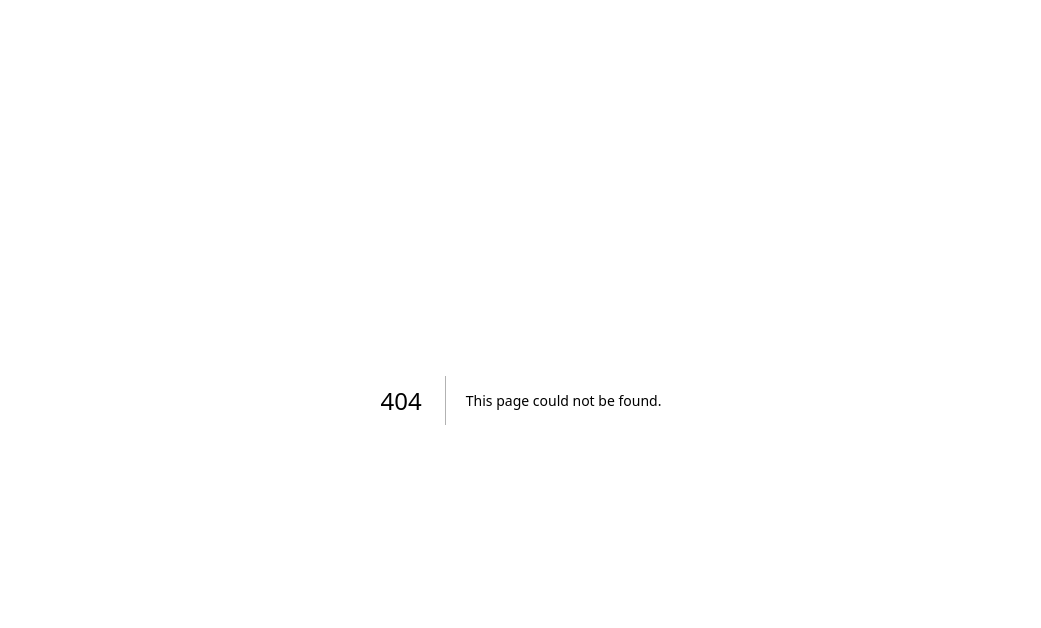
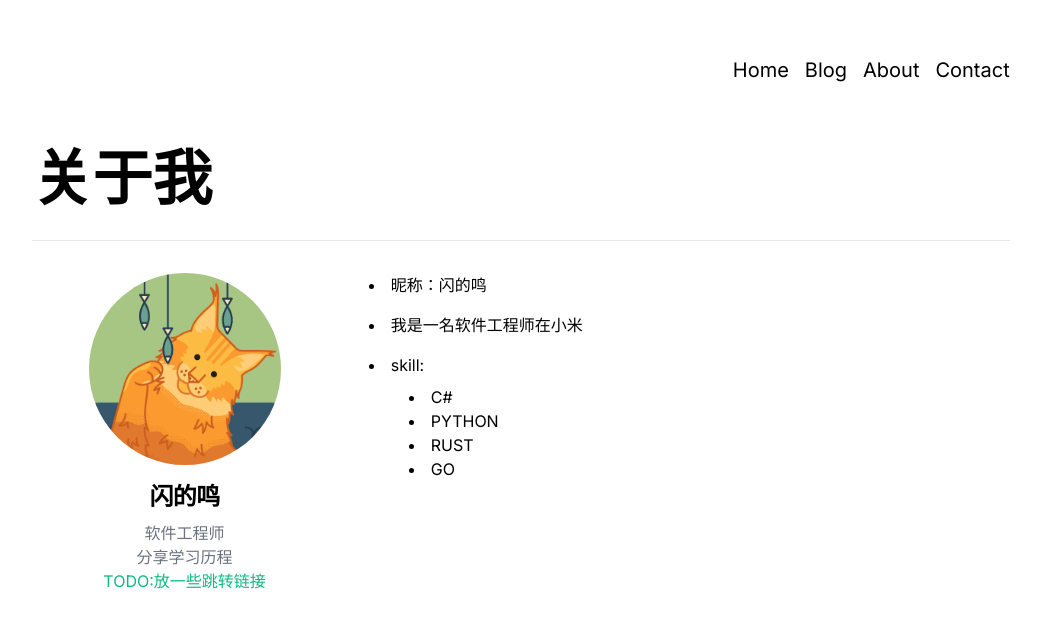
Before and after one commit to shandeming/shineee_blog, a Next.js app: page /about in a window 1280 px wide. Before the commit this address had no page. Shown: the top 628 px of the page, without its empty margins (119-1160 px from the left). Built offline with nearby package versions, Linux system fonts and the light colour scheme.

Commit message:
origin version

```diff
--- /dev/null
+++ b/src/app/about/page.tsx
@@ -0,0 +1,43 @@
+import Image from "next/image";
+const About = () => {
+  const username = "闪的鸣";
+  const description = "我是一名软件工程师在小米";
+  const skills = ["c#", "python", "rust", "go"];
+  return (
+    <div className="divide-y">
+      <h1 className="text-6xl font-bold pt-6 pb-8">关于我</h1>
+      <div className="grid grid-cols-3 gap-x-8">
+        <div className="pt-8 flex flex-col items-center">
+          <Image
+            src="/images/tr2hn5rn.png"
+            width={192}
+            height={192}
+            alt=""
+            className="rounded-full"
+          />
+          <h3 className="pt-4 pb-2 text-2xl font-bold leading-8 tracking-tight">
+            闪的鸣
+          </h3>
+          <p className="text-gray-500">软件工程师</p>
+          <p className="text-gray-500">分享学习历程</p>
+          <div className="text-emerald-500">TODO:放一些跳转链接</div>
+        </div>
+        <div className="pt-8 col-span-2">
+          <ul className="list-disc space-y-4">
+            <li>昵称：{username}</li>
+            <li>{description}</li>
+            <li>
+              skill:
+              <ul className="list-disc ml-10 mt-2">
+                {skills.map((skill) => (
+                  <li key={skill}>{skill.toUpperCase()}</li>
+                ))}
+              </ul>
+            </li>
+          </ul>
+        </div>
+      </div>
+    </div>
+  );
+};
+export default About;
--- /dev/null
+++ b/src/app/components/Header.tsx
@@ -0,0 +1,10 @@
+import Navigation from "./Navigation";
+
+const Header = () => {
+  return (
+    <header>
+      <Navigation />
+    </header>
+  );
+};
+export default Header;
--- /dev/null
+++ b/src/app/components/Navigation.tsx
@@ -0,0 +1,21 @@
+const Navigation = () => {
+  return (
+    <nav className="py-10 text-xl">
+      <ul className="flex justify-end gap-x-4">
+        <li>
+          <a href="/">Home</a>
+        </li>
+        <li>
+          <a href="/blog">Blog</a>
+        </li>
+        <li>
+          <a href="/about">About</a>
+        </li>
+        <li>
+          <a href="/contact">Contact</a>
+        </li>
+      </ul>
+    </nav>
+  );
+};
+export default Navigation;
--- a/src/app/globals.css
+++ b/src/app/globals.css
@@ -2,32 +2,18 @@
 @tailwind components;
 @tailwind utilities;
 
-:root {
-  --foreground-rgb: 0, 0, 0;
-  --background-start-rgb: 214, 219, 220;
-  --background-end-rgb: 255, 255, 255;
+* {
+  list-style-position: inside;
 }
 
-@media (prefers-color-scheme: dark) {
-  :root {
-    --foreground-rgb: 255, 255, 255;
-    --background-start-rgb: 0, 0, 0;
-    --background-end-rgb: 0, 0, 0;
-  }
+html {
+  font-family: sans-serif;
 }
 
 body {
-  color: rgb(var(--foreground-rgb));
-  background: linear-gradient(
-      to bottom,
-      transparent,
-      rgb(var(--background-end-rgb))
-    )
-    rgb(var(--background-start-rgb));
+  margin: 0 auto;
+  width: 100%;
+  max-width: 100ch;
+  padding: 1rem;
+  line-height: 1.5;
 }
-
-@layer utilities {
-  .text-balance {
-    text-wrap: balance;
-  }
-}
--- a/src/app/layout.tsx
+++ b/src/app/layout.tsx
@@ -2,6 +2,7 @@ import type { Metadata } from "next";
 import { Inter } from "next/font/google";
 import "./globals.css";
 
+import Header from "./components/Header";
 const inter = Inter({ subsets: ["latin"] });
 
 export const metadata: Metadata = {
@@ -16,7 +17,10 @@ export default function RootLayout({
 }>) {
   return (
     <html lang="en">
-      <body className={inter.className}>{children}</body>
+      <body className={inter.className}>
+        <Header />
+        {children}
+      </body>
     </html>
   );
 }
--- a/src/app/page.tsx
+++ b/src/app/page.tsx
@@ -1,113 +1,5 @@
 import Image from "next/image";
 
 export default function Home() {
-  return (
-    <main className="flex min-h-screen flex-col items-center justify-between p-24">
-      <div className="z-10 max-w-5xl w-full items-center justify-between font-mono text-sm lg:flex">
-        <p className="fixed left-0 top-0 flex w-full justify-center border-b border-gray-300 bg-gradient-to-b from-zinc-200 pb-6 pt-8 backdrop-blur-2xl dark:border-neutral-800 dark:bg-zinc-800/30 dark:from-inherit lg:static lg:w-auto  lg:rounded-xl lg:border lg:bg-gray-200 lg:p-4 lg:dark:bg-zinc-800/30">
-          Get started by editing&nbsp;
-          <code className="font-mono font-bold">src/app/page.tsx</code>
-        </p>
-        <div className="fixed bottom-0 left-0 flex h-48 w-full items-end justify-center bg-gradient-to-t from-white via-white dark:from-black dark:via-black lg:static lg:h-auto lg:w-auto lg:bg-none">
-          <a
-            className="pointer-events-none flex place-items-center gap-2 p-8 lg:pointer-events-auto lg:p-0"
-            href="https://vercel.com?utm_source=create-next-app&utm_medium=appdir-template&utm_campaign=create-next-app"
-            target="_blank"
-            rel="noopener noreferrer"
-          >
-            By{" "}
-            <Image
-              src="/vercel.svg"
-              alt="Vercel Logo"
-              className="dark:invert"
-              width={100}
-              height={24}
-              priority
-            />
-          </a>
-        </div>
-      </div>
-
-      <div className="relative flex place-items-center before:absolute before:h-[300px] before:w-full sm:before:w-[480px] before:-translate-x-1/2 before:rounded-full before:bg-gradient-radial before:from-white before:to-transparent before:blur-2xl before:content-[''] after:absolute after:-z-20 after:h-[180px] after:w-full sm:after:w-[240px] after:translate-x-1/3 after:bg-gradient-conic after:from-sky-200 after:via-blue-200 after:blur-2xl after:content-[''] before:dark:bg-gradient-to-br before:dark:from-transparent before:dark:to-blue-700 before:dark:opacity-10 after:dark:from-sky-900 after:dark:via-[#0141ff] after:dark:opacity-40 before:lg:h-[360px] z-[-1]">
-        <Image
-          className="relative dark:drop-shadow-[0_0_0.3rem_#ffffff70] dark:invert"
-          src="/next.svg"
-          alt="Next.js Logo"
-          width={180}
-          height={37}
-          priority
-        />
-      </div>
-
-      <div className="mb-32 grid text-center lg:max-w-5xl lg:w-full lg:mb-0 lg:grid-cols-4 lg:text-left">
-        <a
-          href="https://nextjs.org/docs?utm_source=create-next-app&utm_medium=appdir-template&utm_campaign=create-next-app"
-          className="group rounded-lg border border-transparent px-5 py-4 transition-colors hover:border-gray-300 hover:bg-gray-100 hover:dark:border-neutral-700 hover:dark:bg-neutral-800/30"
-          target="_blank"
-          rel="noopener noreferrer"
-        >
-          <h2 className={`mb-3 text-2xl font-semibold`}>
-            Docs{" "}
-            <span className="inline-block transition-transform group-hover:translate-x-1 motion-reduce:transform-none">
-              -&gt;
-            </span>
-          </h2>
-          <p className={`m-0 max-w-[30ch] text-sm opacity-50`}>
-            Find in-depth information about Next.js features and API.
-          </p>
-        </a>
-
-        <a
-          href="https://nextjs.org/learn?utm_source=create-next-app&utm_medium=appdir-template-tw&utm_campaign=create-next-app"
-          className="group rounded-lg border border-transparent px-5 py-4 transition-colors hover:border-gray-300 hover:bg-gray-100 hover:dark:border-neutral-700 hover:dark:bg-neutral-800/30"
-          target="_blank"
-          rel="noopener noreferrer"
-        >
-          <h2 className={`mb-3 text-2xl font-semibold`}>
-            Learn{" "}
-            <span className="inline-block transition-transform group-hover:translate-x-1 motion-reduce:transform-none">
-              -&gt;
-            </span>
-          </h2>
-          <p className={`m-0 max-w-[30ch] text-sm opacity-50`}>
-            Learn about Next.js in an interactive course with&nbsp;quizzes!
-          </p>
-        </a>
-
-        <a
-          href="https://vercel.com/templates?framework=next.js&utm_source=create-next-app&utm_medium=appdir-template&utm_campaign=create-next-app"
-          className="group rounded-lg border border-transparent px-5 py-4 transition-colors hover:border-gray-300 hover:bg-gray-100 hover:dark:border-neutral-700 hover:dark:bg-neutral-800/30"
-          target="_blank"
-          rel="noopener noreferrer"
-        >
-          <h2 className={`mb-3 text-2xl font-semibold`}>
-            Templates{" "}
-            <span className="inline-block transition-transform group-hover:translate-x-1 motion-reduce:transform-none">
-              -&gt;
-            </span>
-          </h2>
-          <p className={`m-0 max-w-[30ch] text-sm opacity-50`}>
-            Explore starter templates for Next.js.
-          </p>
-        </a>
-
-        <a
-          href="https://vercel.com/new?utm_source=create-next-app&utm_medium=appdir-template&utm_campaign=create-next-app"
-          className="group rounded-lg border border-transparent px-5 py-4 transition-colors hover:border-gray-300 hover:bg-gray-100 hover:dark:border-neutral-700 hover:dark:bg-neutral-800/30"
-          target="_blank"
-          rel="noopener noreferrer"
-        >
-          <h2 className={`mb-3 text-2xl font-semibold`}>
-            Deploy{" "}
-            <span className="inline-block transition-transform group-hover:translate-x-1 motion-reduce:transform-none">
-              -&gt;
-            </span>
-          </h2>
-          <p className={`m-0 max-w-[30ch] text-sm opacity-50 text-balance`}>
-            Instantly deploy your Next.js site to a shareable URL with Vercel.
-          </p>
-        </a>
-      </div>
-    </main>
-  );
+  return <div>123</div>;
 }
```
Also changed, not shown: public/images/tr2hn5rn.png (added).
